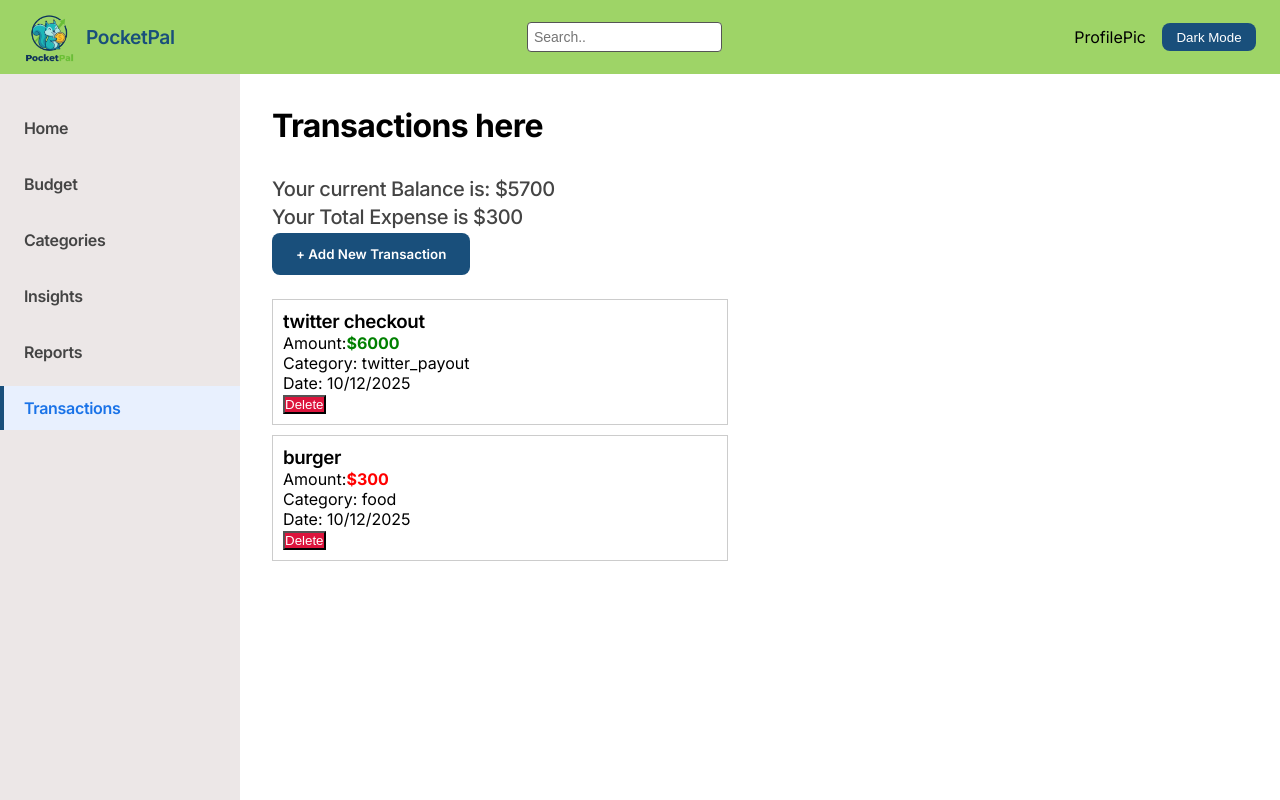
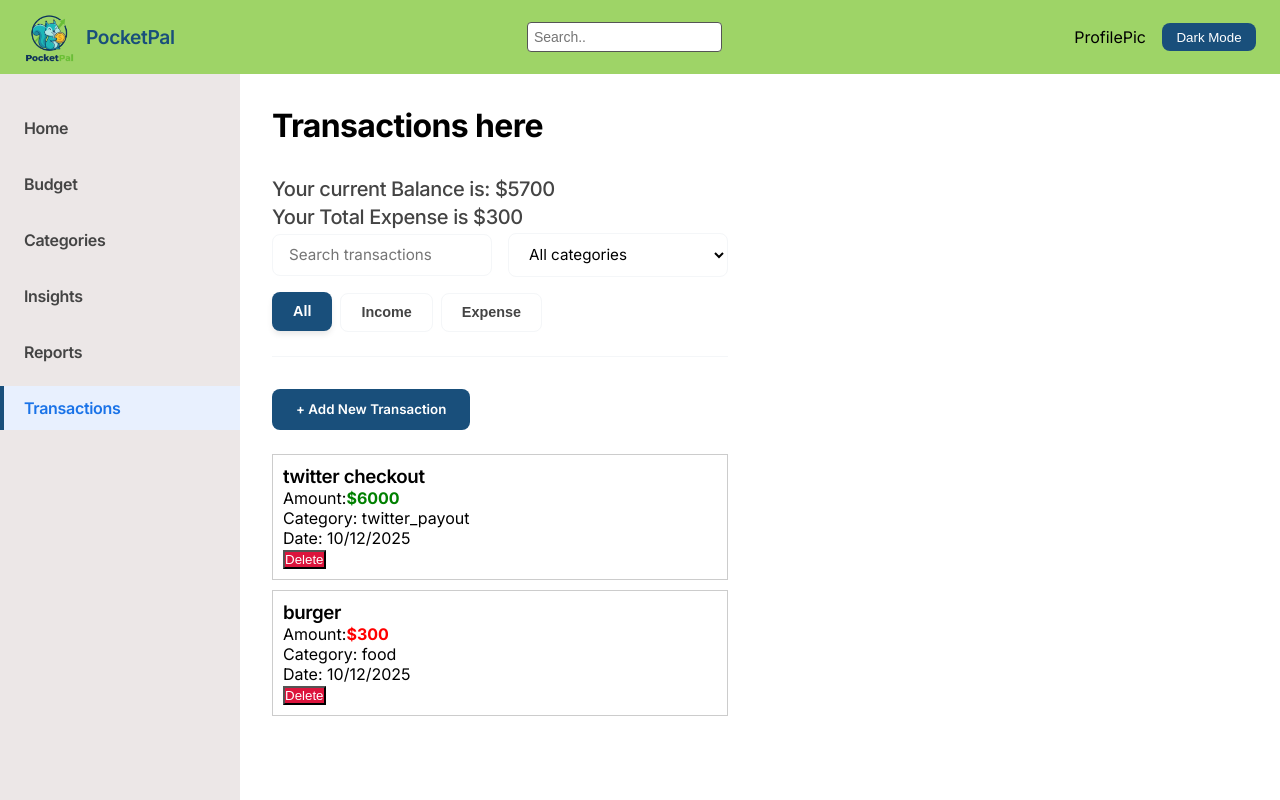
Before and after one commit to shwetakul2005/React_2.0, a React (Vite) app in the folder Personal-Finance/: page /transactions in a window 1280 px wide. Built offline with nearby package versions, Linux system fonts and the light colour scheme.

Commit message:
Add filter/search feat

```diff
--- a/Personal-Finance/src/components/transactions/TransactionList.jsx
+++ b/Personal-Finance/src/components/transactions/TransactionList.jsx
@@ -4,15 +4,18 @@ import useTransactions from "../../hooks/useTransactions";
 import { TransactionItem } from "./TransactionItem";
 
 
-const TransactionList = () => {
-    const { transactions, deleteTransaction } = useFinance();
-    if (transactions.length === 0){
+const TransactionList = (props) => {
+    const filtered_transactions = props.transactions;
+    const {deleteTransaction } = useFinance();
+
+    // const transactions_to_display = filtered_transactions ;
+    if (filtered_transactions === null){
         return <p>No transactions yet. Add your first one!</p>
     }
 
     return (
         <>
-        {transactions.map((transaction) => (
+        {filtered_transactions.map((transaction) => (
             // **Key Point:** Every item in a mapped list must have a unique 'key' prop.
              <div key={transaction.id} style={{
                  border: '1px solid #ccc',
@@ -43,11 +46,11 @@ const TransactionList = () => {
                         }
                      }}
                  >
-                     Delete
+                    Delete
                  </button>
              </div>
 
-         ))}
+        ))}
 
         </>
     )
--- a/Personal-Finance/src/hooks/useTransactions.js
+++ b/Personal-Finance/src/hooks/useTransactions.js
@@ -2,7 +2,7 @@ import { useFinance } from "../context/FinanceContext";
 
 export default function useTransactions(filters = {}) {
     const {transactions} = useFinance()
-    const { category = null, type = null } = filters
+    const { searchTerm="", category = "", type = "" } = filters
 
     // const {startDate, endDate} = date
 
@@ -10,11 +10,15 @@ export default function useTransactions(filters = {}) {
     // if(date) {
     //     filtered = filtered.filter(t => ((t.date >= endDate) && (t.date >= startDate) ))
     // }
-    if(category){
+    // console.log("search from usetransac:",searchTerm)
+    if(searchTerm !== ""){
+        filtered = filtered.filter(t => t.description.toLowerCase().includes(searchTerm.toLowerCase()))
+    }
+    if(category !== ""){
         filtered = filtered.filter(t => t.category === category)
-
+        // console.log("category from usetransac:",category)
     }
-    if(type) {
+    if(type != "") {
         filtered = filtered.filter(t => t.type === type)
     }
 
--- a/Personal-Finance/src/pages/Transactions.css
+++ b/Personal-Finance/src/pages/Transactions.css
@@ -202,3 +202,177 @@ html.dark .t-card:hover {
         transform: translateY(0);
     }
 }
+
+/* =========================================
+   Controls Container (Search + Filter + Buttons)
+   ========================================= */
+.controls-wrapper {
+  display: flex;
+  flex-wrap: wrap; /* Allows items to stack on mobile */
+  align-items: center;
+  gap: 1rem;
+
+  margin-bottom: 2rem;
+  padding-bottom: 1.5rem;
+  border-bottom: 1px solid var(--sidebar-border); /* Subtle divider */
+}
+
+/* =========================================
+   Inputs & Selects
+   ========================================= */
+.search-box,
+.filter-box {
+  flex: 1; /* These take up available space */
+  min-width: 200px;
+}
+
+/* Shared style for Input and Select to match Theme */
+.search-box input,
+.filter-box select {
+  width: 100%;
+  padding: 0.65rem 1rem;
+  font-family: inherit;
+  font-size: 0.95rem;
+
+  /* Theme Variables */
+  background-color: var(--background-color);
+  color: var(--text-color);
+  border: 1px solid var(--sidebar-border);
+  border-radius: 8px;
+
+  transition: all 0.2s ease;
+  outline: none;
+}
+
+.search-box input:focus,
+.filter-box select:focus {
+  border-color: var(--nav-title-color); /* Theme color focus */
+  box-shadow: 0 0 0 3px var(--sidebar-active-bg);
+}
+
+/* Fix for Select dropdown icon color in some browsers */
+.filter-box select {
+  cursor: pointer;
+}
+
+/* =========================================
+   Filter Buttons (Type)
+   ========================================= */
+.type-btns {
+  display: flex;
+  gap: 0.5rem;
+}
+
+.btn-filter {
+  padding: 0.65rem 1.25rem;
+  font-size: 0.9rem;
+  font-weight: 600;
+  border-radius: 8px;
+  cursor: pointer;
+  transition: all 0.2s ease;
+
+  /* Default State (Ghost Button) */
+  background-color: transparent;
+  border: 1px solid var(--sidebar-border);
+  color: var(--sidebar-text);
+}
+
+.btn-filter:hover {
+  background-color: var(--sidebar-hover-bg);
+  color: var(--text-color);
+}
+
+/* Specific Colors for Income/Expense */
+
+/* ALL Button */
+.btn-filter.all:hover {
+  border-color: var(--nav-title-color);
+  color: var(--nav-title-color);
+}
+
+/* INCOME Button */
+.btn-filter.income:hover {
+  border-color: #16a34a; /* Green */
+  color: #16a34a;
+  background-color: rgba(22, 163, 74, 0.05); /* Tiny green tint */
+}
+html.dark .btn-filter.income:hover {
+  border-color: #54C750;
+  color: #54C750;
+}
+
+/* EXPENSE Button */
+.btn-filter.expense:hover {
+  border-color: #dc2626; /* Red */
+  background-color: rgba(220, 38, 38, 0.05); /* Tiny red tint */
+  color: #dc2626;
+}
+html.dark .btn-filter.expense:hover {
+  border-color: #ff6b6b;
+  color: #ff6b6b;
+}
+
+/* =========================================
+   Active Button States
+   ========================================= */
+
+/* General Active Styling (removes border, creates fill) */
+.btn-filter.active {
+    border-color: transparent;
+    color: #ffffff; /* White text usually looks best on filled buttons */
+    box-shadow: 0 4px 6px -1px rgba(0, 0, 0, 0.1);
+    transform: translateY(-1px); /* Slight pop effect */
+}
+
+/* 1. "All" Button Active -> Uses Theme Color */
+.btn-filter.all.active {
+    background-color: var(--nav-title-color);
+}
+/* Dark Mode text fix for the bright green button */
+html.dark .btn-filter.all.active {
+    color: var(--background-color);
+}
+
+
+/* 2. "Income" Button Active -> Uses Green */
+.btn-filter.income.active {
+    background-color: #16a34a; /* Standard Green */
+    color: white;
+}
+html.dark .btn-filter.income.active {
+    background-color: #54C750; /* Bright Neon Green */
+    color: #000; /* Dark text for contrast */
+}
+
+
+/* 3. "Expense" Button Active -> Uses Red */
+.btn-filter.expense.active {
+    background-color: #dc2626; /* Standard Red */
+    /* color:black */
+    color: white;
+}
+html.dark .btn-filter.expense.active {
+    background-color: #ff6b6b; /* Soft Red */
+    color: #000;
+}
+
+/* =========================================
+   Mobile Responsiveness
+   ========================================= */
+@media (max-width: 768px) {
+  .controls-wrapper {
+    flex-direction: column;
+    align-items: stretch; /* Stretch inputs to full width */
+    gap: 0.75rem;
+  }
+
+  .type-btns {
+    width: 100%;
+    justify-content: space-between; /* Spread buttons evenly */
+  }
+
+  .btn-filter {
+    flex: 1; /* Buttons share equal width */
+    text-align: center;
+  }
+}
--- a/Personal-Finance/src/pages/Transactions.jsx
+++ b/Personal-Finance/src/pages/Transactions.jsx
@@ -5,18 +5,72 @@ import TransactionList from '../components/transactions/TransactionList';
 import TransactionForm from '../components/transactions/TransactionForm';
 import './Transactions.css'
 import { useState } from 'react';
+import { useFinance } from '../context/FinanceContext';
+
 
 const Transactions = () => {
    const navigate = useNavigate();
-   const {transactions, totalIncome, totalExpense, balance,count} = useTransactions();
+   const {totalExpense, balance} = useTransactions();
    const [showForm, setShowForm] = useState(false);
+   const {categories} = useFinance();
 
+   // searching/filtering functionality
+   const [searchTerm, setSearchTerm] = useState("")
+   const [selectedCategory, setSelectedCategory] = useState("")
+   const [selectedType, setSelectedType] = useState("")
+   const filterResult = useTransactions({
+        searchTerm,
+        category: selectedCategory,
+        type: selectedType
+    })
    return (
-      <div className='page_content'>
+       <div className='page_content'>
         <h1 className="transactions-header">Transactions here</h1>
         <div className="balance-stats">
             <h2>Your current Balance is: ${balance}</h2>
             <h2>Your Total Expense is ${totalExpense}</h2>
+        </div>
+        <div className='controls-wrapper'>
+            <div className='search-box'>
+
+            <input
+                type="text"
+                placeholder='Search transactions'
+                value={searchTerm}
+                onChange={(e) => {setSearchTerm(e.target.value)}}
+                />
+                {/* {console.log(searchTerm)} */}
+            </div>
+
+            <div className='filter-box'>
+                <select
+                    value={selectedCategory}
+                    onChange={(e) => setSelectedCategory(e.target.value)}
+                    >
+                    <option  value="">All categories</option>
+                    {categories.map(cat => (
+                        <option key={cat.id} value={cat.name}>
+                            {cat.name}
+                        </option>
+                    ))}
+                </select>
+                {/* {console.log(selectedCategory)} */}
+
+            </div>
+            <div className='type-btns'>
+                <button className={`btn-filter all ${selectedType === "" ? "active" : ""}`}
+                    onClick={() => {setSelectedType("")}}
+                    >All</button>
+                <button className={`btn-filter income ${selectedType === "income" ? "active" : ""}`}
+                    onClick={() => {setSelectedType("income")}}
+                    >Income</button>
+                <button className={`btn-filter expense ${selectedType === "expense" ? "active" : ""}`}
+                    onClick={() => {setSelectedType("expense")}}
+                    >Expense</button>
+
+                    {/* {console.log(selectedType)} */}
+            </div>
+
         </div>
         <div className="transaction-container">
             {/* 2. The Button toggles the state */}
@@ -34,7 +88,8 @@ const Transactions = () => {
                 </div>
             )}
         </div>
-        <TransactionList />
+        {/* {console.log(filterResult)} */}
+        <TransactionList  transactions={filterResult.transactions}/>
       </div>
    );
 };
```
